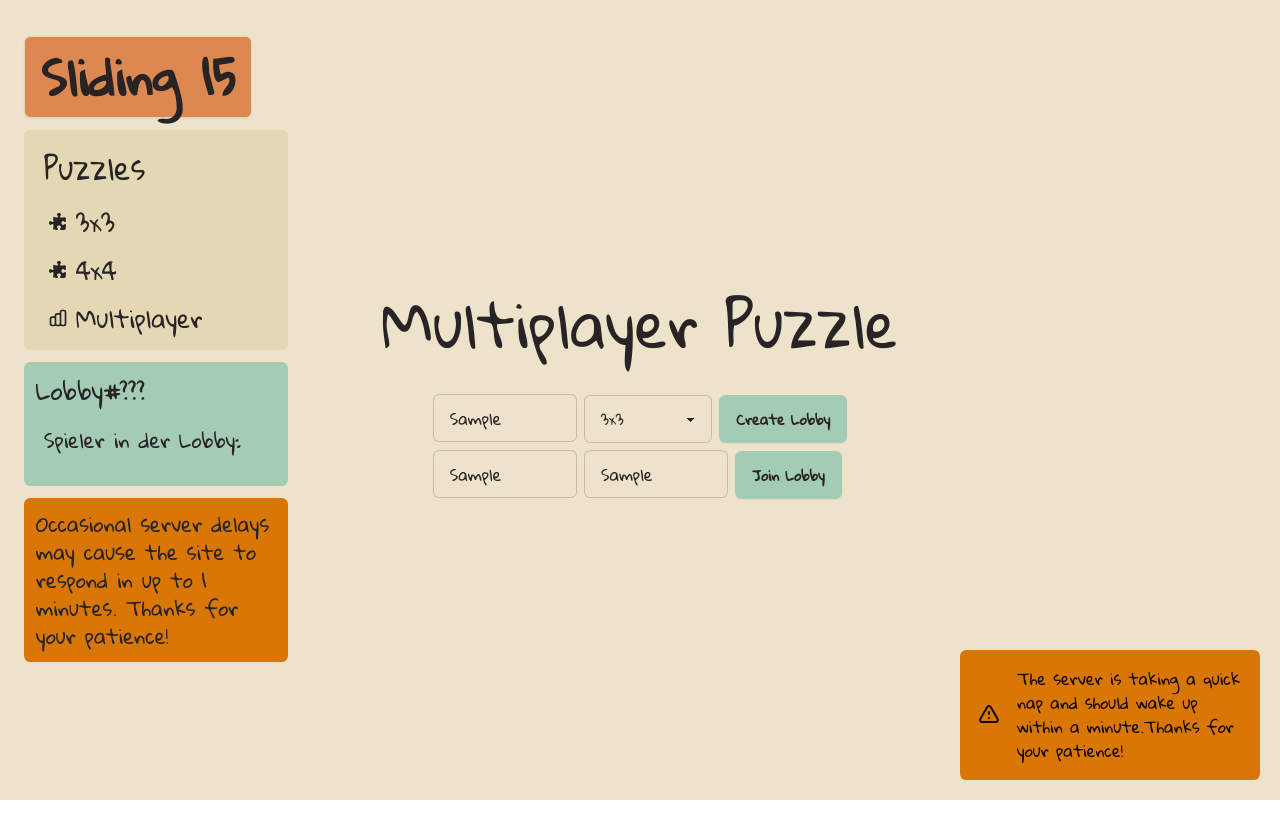
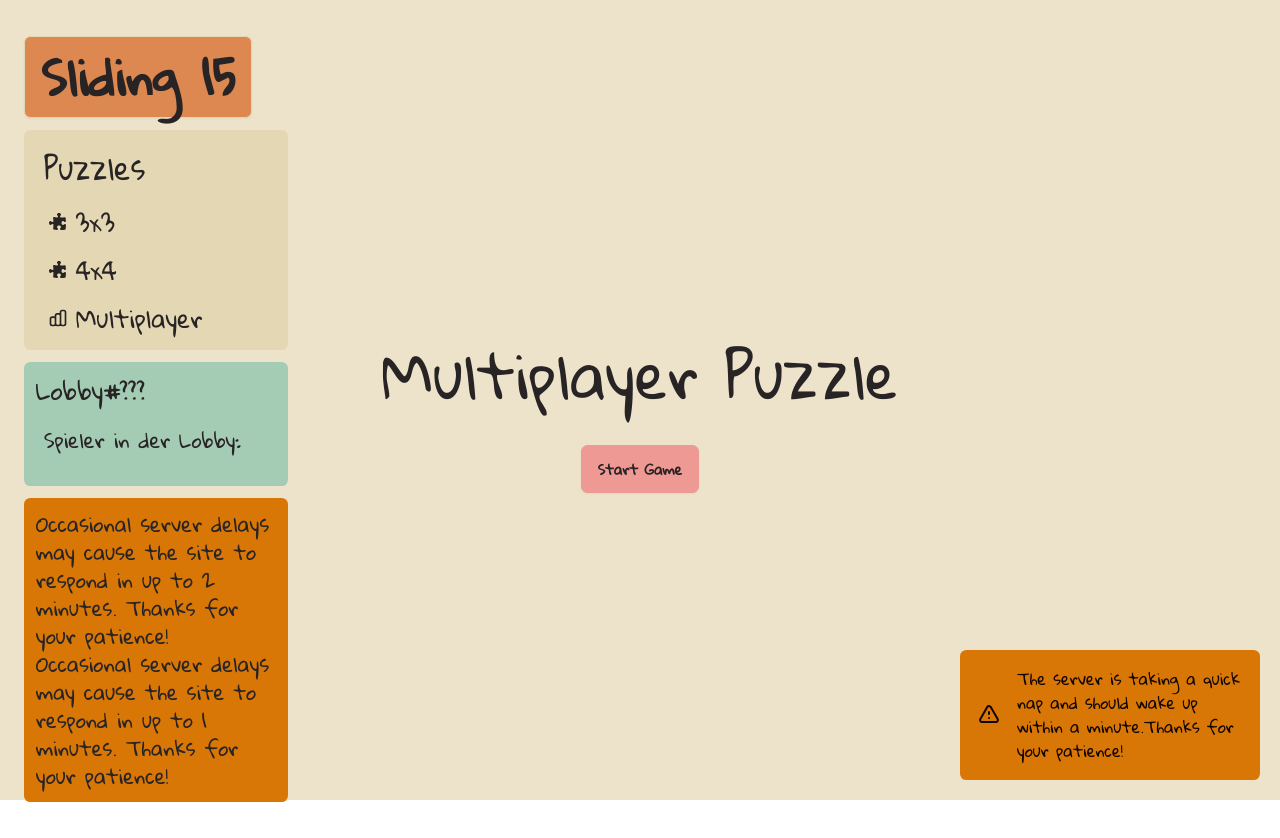
Before and after one commit to notacodes/puzzle, a website: page multiplayer.html in a window 1280 px wide. Both pictures are taken after typing "Sample", "Sample", "Sample" into the empty fields and a click on the button "Create Lobby". Before the commit the page ends 800 px from the top, so only its background shows below. Drawn offline with nearby package versions, Linux system fonts and the light colour scheme.

Commit message:
Update multiplayer.html

```diff
--- a/multiplayer.html
+++ b/multiplayer.html
@@ -131,6 +131,7 @@
         </div>
       </div>
       <div class="bg-warning w-auto rounded-box mt-3 mb-3 p-3">
+        <p class="text-xl">Occasional server delays may cause the site to respond in up to 2 minutes. Thanks for your patience!</p>
         <p class="text-xl">Occasional server delays may cause the site to respond in up to 1 minutes. Thanks for your patience!</p>
       </div>
     </div>
@@ -294,9 +295,7 @@
       li.textContent = player.name;
       playerListContent.appendChild(li);
     });
-document.getElementById('lobby-options').style.display = 'none';
-    document.getElementById('lobbystart').style.display = 'block';
-    document.getElementById('container').style.display = 'block';
+
   }
 
   document.getElementById('createLobby').onclick = () => {
@@ -311,7 +310,9 @@ document.getElementById('lobby-options').style.display = 'none';
       size: parseInt(size),
       playerName: playerName
     }));
-
+    document.getElementById('lobby-options').style.display = 'none';
+    document.getElementById('lobbystart').style.display = 'block';
+    document.getElementById('container').style.display = 'block';
   };
 
   document.getElementById('joinLobby').onclick = () => {
```
